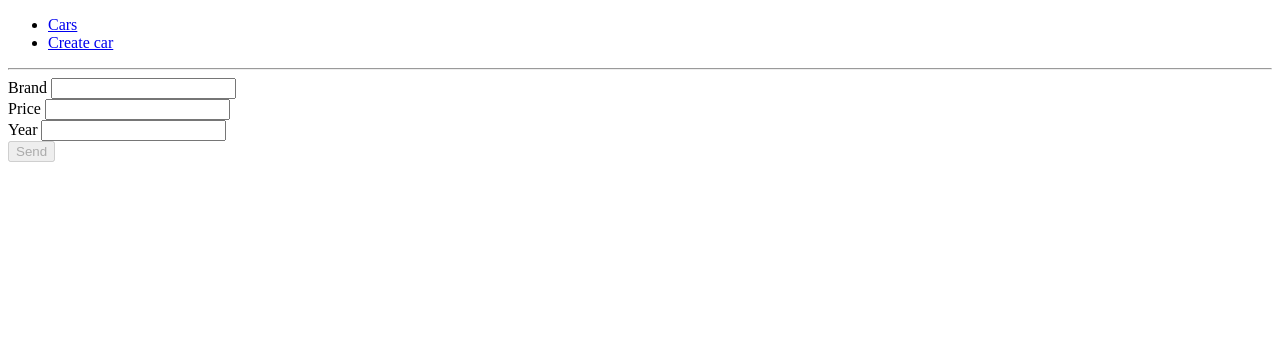
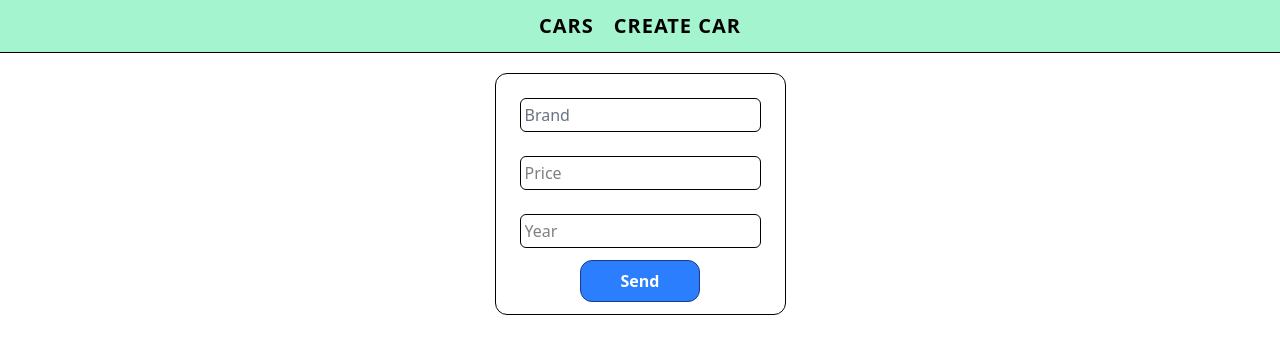
Before and after one commit to danyagithb/React, a React (Vite) app: page /cars/create in a window 1280 px wide. Shown: the top 354 px of the page. Built offline with nearby package versions, Linux system fonts and the light colour scheme.

Commit message:
homework 5 / completed task

```diff
--- a/package.json
+++ b/package.json
@@ -14,11 +14,11 @@
     "react": "^19.1.0",
     "react-dom": "^19.1.0",
     "react-router": "^7.9.4",
-    "tailwindcss": "^4.1.6",
     "axios": "^1.12.2",
     "react-hook-form": "^7.65.0",
     "@hookform/resolvers": "^5.2.2",
-    "joi": "^18.0.1"
+    "joi": "^18.0.1",
+    "tailwindcss": "^4.1.14"
   },
   "devDependencies": {
     "@eslint/js": "^9.25.0",
--- a/src/components/car/CarComponent.tsx
+++ b/src/components/car/CarComponent.tsx
@@ -7,8 +7,11 @@ type CarPropsType = {
 
 const CarComponent: FC<CarPropsType> = ({car}) => {
     return (
-        <div>
-            <p>Id: {car.id}</p>
+        <div className={
+            'flex flex-col gap-2.5 justify-center content-center' +
+            ' bg-emerald-300 border-2 p-3 rounded-xl'
+        }>
+            <p className={'text-xl font-medium'}>Id: {car.id}</p>
             <p>Brand: {car.brand}</p>
             <p>Price: {car.price}</p>
             <p>Year: {car.year}</p>
--- a/src/components/cars/CarsComponent.tsx
+++ b/src/components/cars/CarsComponent.tsx
@@ -12,7 +12,7 @@ const CarsComponent = () => {
     }, []);
 
     return (
-        <div>
+        <div className={'grid grid-cols-3 gap-4 p-5'}>
             {
                 cars.map((car: ICar) => <CarComponent key={car.id} car={car}/>)
             }
--- a/src/components/form/FormComponent.tsx
+++ b/src/components/form/FormComponent.tsx
@@ -13,28 +13,33 @@ const FormComponent = () => {
     }
 
     return (
-        <>
-            <form onSubmit={handleSubmit(customHandler)}>
-                <div>
-                    <label htmlFor="brand">Brand </label>
-                    <input id={'brand'} type="text" {...register('brand')}/>
+        <div className={'flex justify-center p-5'}>
+            <form onSubmit={handleSubmit(customHandler)} className={'max-w-sm border-1 rounded-xl text-center p-3'}>
+                <div className={'p-1'}>
+                    <input placeholder={'Brand'} type="text"{...register('brand')}
+                           className={'border-1 rounded-md m-2 p-1 placeholder-gray-500'}/>
                     <div>{errors.brand?.message}</div>
                 </div>
 
-                <div>
-                    <label htmlFor="price">Price </label>
-                    <input id={'price'} type="number" {...register('price')}/>
+                <div className={'p-1'}>
+                    <input placeholder={'Price'} type="number" {...register('price')}
+                           className={'border-1 rounded-md m-2 p-1'}/>
                     <div>{errors.price?.message}</div>
                 </div>
 
-                <div>
-                    <label htmlFor="year">Year </label>
-                    <input id={'year'} type="number" {...register('year')}/>
+                <div className={'p-1'}>
+                    <input placeholder={'Year'} type="number" {...register('year')}
+                           className={'border-1 rounded-md m-2 p-1'}/>
                     <div>{errors.year?.message}</div>
                 </div>
-                <button type={"submit"} disabled={!isValid}>Send</button>
+
+                <button type={"submit"} disabled={!isValid}
+                        className={
+                            'bg-blue-500 hover:bg-blue-700 transition border-1 border-blue-900 rounded-xl px-10 py-2' +
+                            ' text-white font-bold cursor-pointer'
+                        }>Send</button>
             </form>
-        </>
+        </div>
     );
 };
 
--- a/src/components/menu/MenuComponent.tsx
+++ b/src/components/menu/MenuComponent.tsx
@@ -2,10 +2,10 @@ import {Link} from "react-router";
 
 const MenuComponent = () => {
     return (
-        <div>
-            <ul>
-                <li><Link to={'/cars'}>Cars</Link></li>
-                <li><Link to={'/cars/create'}>Create car</Link></li>
+        <div className={'bg-emerald-200 p-3'}>
+            <ul className={'flex flex-row justify-center content-center gap-5'}>
+                <li className={'text-xl uppercase tracking-wider font-bold'}><Link to={'/cars'}>Cars</Link></li>
+                <li className={'text-xl uppercase tracking-wider font-bold'}><Link to={'/cars/create'}>Create car</Link></li>
             </ul>
         </div>
     );
--- a/src/index.css
+++ b/src/index.css
@@ -1 +1 @@
-/*@import "tailwindcss";*/
+@import "tailwindcss";
--- a/src/pages/CarsPage.tsx
+++ b/src/pages/CarsPage.tsx
@@ -2,9 +2,9 @@ import CarsComponent from "../components/cars/CarsComponent.tsx";
 
 const CarsPage = () => {
     return (
-        <div>
+        <>
             <CarsComponent/>
-        </div>
+        </>
     );
 };
 
--- a/src/pages/CreateCarPage.tsx
+++ b/src/pages/CreateCarPage.tsx
@@ -2,9 +2,9 @@ import CreateCarComponent from "../components/create-car/CreateCarComponent.tsx"
 
 const CreateCarPage = () => {
     return (
-        <div>
+        <>
             <CreateCarComponent/>
-        </div>
+        </>
     );
 };
 
```
Also changed, not shown: 1 other file (tests, documents, lock files or other folders).
